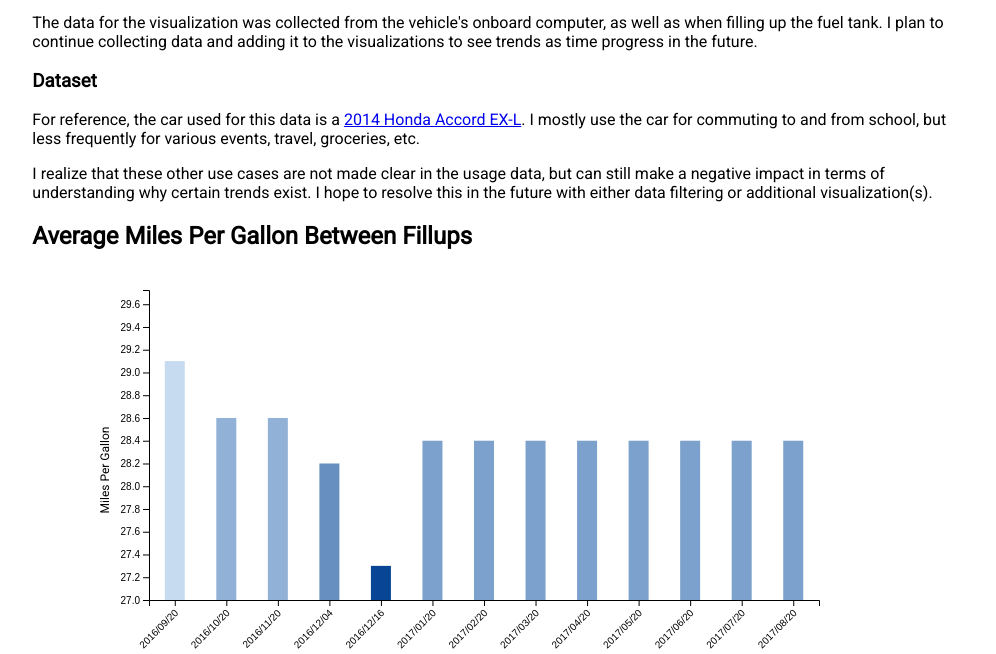
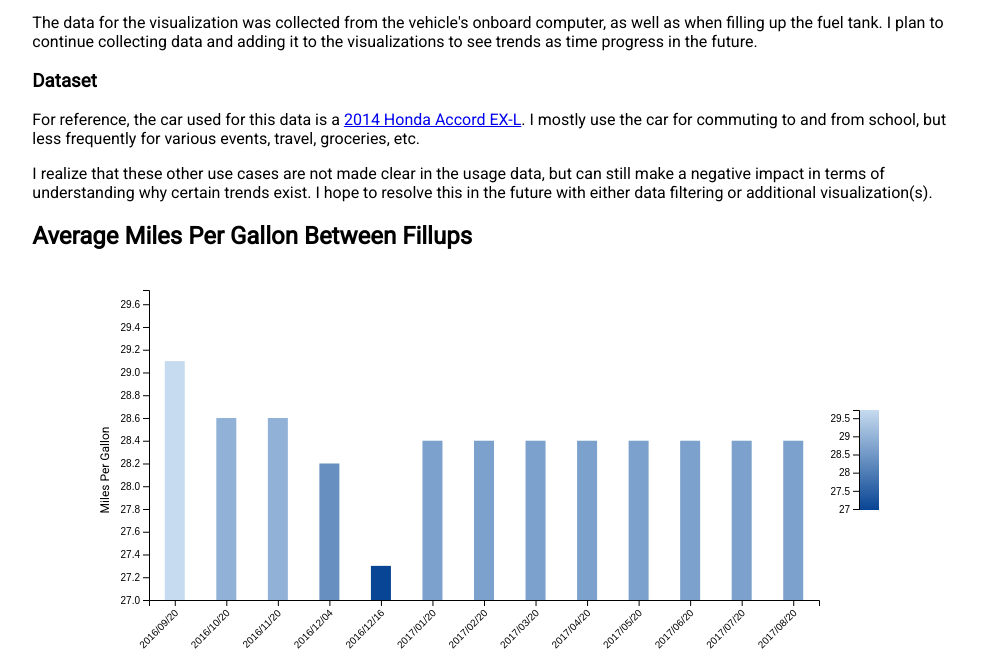
Before and after one commit to SIZMW/car-mileage-visualization, a plain HTML site: page index.html in a window 1280 px wide. Shown: the part 141-795 px from the top of the page, without its empty margins (141-1137 px from the left). Drawn offline with nearby package versions, Linux system fonts and the light colour scheme.

Commit message:
Added gradient legend scale generator function. Added legend scales to all charts.

```diff
--- a/index.html
+++ b/index.html
@@ -81,10 +81,6 @@
         <p>
           We can look at frequency over all time to see if the month(s) show any trends in clustered fillup dates.
         </p>
-        <svg id="monthly-fillup-freq-canvas" class="chart">
-        <p>
-          We can also look at frequency of fillups per month across the year and get an idea of when travel occurs the most, when driving is most inefficient, and months where travel is stagnant.
-        </p>
       </div>
       <div id="credits">
         <h2>Credits</h2>
--- a/script.js
+++ b/script.js
@@ -16,7 +16,7 @@ $(function () {
   var blueDark = '#084594';
   var greenLight = '#c7e9c0';
   var greenDark = '#005a32';
-  var redLight = '#fcbba1';
+  var redLight = '#fee0d2';
   var redDark = '#cb181d';
 
   // Tooltip
@@ -76,8 +76,6 @@ $(function () {
 
           var daysSince = (currDate - prevDate) / dayConversionFactor;
           data[i]['daysSinceFillup'] = daysSince;
-
-          console.log(data[i]['daysSinceFillup']);
         }
       }
 
@@ -412,6 +410,11 @@ $(function () {
           .on('mouseout', function (d) {
             tooltipMouseOut(d);
           });
+
+        // Legend
+        var scaleWidth = 20;
+        var scaleHeight = 100;
+        generateGradientLegend(svg, 'average-mpg-gradient-scale', scaleWidth, scaleHeight, avgMPGScale.domain(), [(canvasHeight - margin.top) / 2 + scaleHeight / 2 - 1, (canvasHeight - margin.top) / 2 - scaleHeight / 2], [blueLight, blueDark]);
       }
 
       /**
@@ -537,6 +540,11 @@ $(function () {
           .on('mouseout', function (d) {
             tooltipMouseOut(d);
           });
+
+        // Legend
+        var scaleWidth = 20;
+        var scaleHeight = 100;
+        generateGradientLegend(svg, 'price-per-mile-gradient-scale', scaleWidth, scaleHeight, priceMileScale.domain(), [(canvasHeight - margin.top) / 2 + scaleHeight / 2 - 1, (canvasHeight - margin.top) / 2 - scaleHeight / 2], [greenDark, greenLight]);
       }
 
       /**
@@ -559,14 +567,16 @@ $(function () {
           .domain([d3.timeMonth.offset(new Date(data[0].date), -1), d3.timeMonth.offset(new Date(data[data.length - 1].date), 1)])
           .rangeRound([margin.left, canvasWidth - margin.right]);
 
+        var daysFreqScale = d3.scaleLinear()
+          .domain([((d3.min(data.map(function (d) {
+            return d.daysSinceFillup;
+          })))), ((d3.max(data.map(function (d) {
+            return d.daysSinceFillup;
+          }))))])
+          .range([redDark, redLight]);
+
         var colorScale = function (d) {
-          return d3.scaleLinear()
-            .domain([((d3.min(data.map(function (d) {
-              return d.daysSinceFillup;
-            })))), ((d3.max(data.map(function (d) {
-              return d.daysSinceFillup;
-            }))))])
-            .range([redDark, redLight])
+          return daysFreqScale
             .interpolate(d3.interpolateRgb)(d);
         }
 
@@ -632,6 +642,73 @@ $(function () {
           .on('mouseout', function (d) {
             tooltipMouseOut(d);
           });
+
+        // Legend
+        var scaleWidth = 20;
+        var scaleHeight = 50;
+        generateGradientLegend(svg, 'fillup-freq-gradient-scale', scaleWidth, scaleHeight, daysFreqScale.domain(), [((thisCanvasHeight - margin.top - (margin.bottom / 2)) / 2) + scaleHeight / 2 - 1,
+          ((thisCanvasHeight - margin.top - (margin.bottom / 2)) / 2) - scaleHeight / 2
+        ], [redLight, redDark]);
+      }
+
+      /**
+       * Generates a gradient legend scale for the specified chart.
+       *
+       * @param svg The chart to draw on.
+       * @param id The unique ID for the gradient.
+       * @param scaleWidth The width of the gradient rectangle.
+       * @param scaleHeight The height of the gradient rectangle.
+       * @param vertScaleDomain The domain for the legend scale.
+       * @param vertRange The range of coordinates for the scale.
+       * @param colorRange The start and stop points for the gradient.
+       */
+      function generateGradientLegend(svg, id, scaleWidth, scaleHeight, vertScaleDomain, vertRange, colorRange) {
+        var defs = svg.append('defs');
+        var gradient = defs.append('linearGradient')
+          .attr('id', id);
+
+        var legendScale = d3.scaleLinear()
+          .domain(vertScaleDomain)
+          .range(vertRange);
+
+        var legendAxis = d3.axisLeft(legendScale)
+          .tickFormat(function (d, i) {
+            return d;
+          })
+          .ticks(6);
+
+        gradient
+          .attr("x1", "0%")
+          .attr("y1", "0%")
+          .attr("x2", "0%")
+          .attr("y2", "100%");
+
+        gradient.append('stop')
+          .attr('offset', '0%')
+          .attr('stop-opacity', 1.0)
+          .attr('stop-color', colorRange[0]);
+
+        gradient.append('stop')
+          .attr('offset', '100%')
+          .attr('stop-opacity', 1.0)
+          .attr('stop-color', colorRange[1]);
+
+        svg.append('rect')
+          .attr('class', 'legend')
+          .attr('x', Math.floor(canvasWidth - (margin.right / 2)))
+          .attr('y', vertRange[1])
+          .attr('width', scaleWidth)
+          .attr('height', scaleHeight)
+          .attr('stroke', 'black')
+          .attr('stroke-width', 0)
+          .style('fill', 'url(#' + id + ')');
+
+        svg
+          .append('g')
+          .classed('legend-axis', true)
+          .attr('transform', 'translate(' + Math.floor(canvasWidth - (margin.right / 2)) + ',0)')
+          .attr('stroke-width', 1)
+          .call(legendAxis);
       }
 
       function tooltipTextMileageLine(d) {
```
